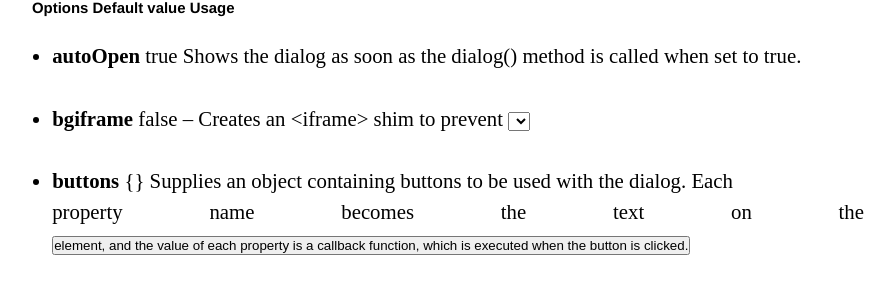
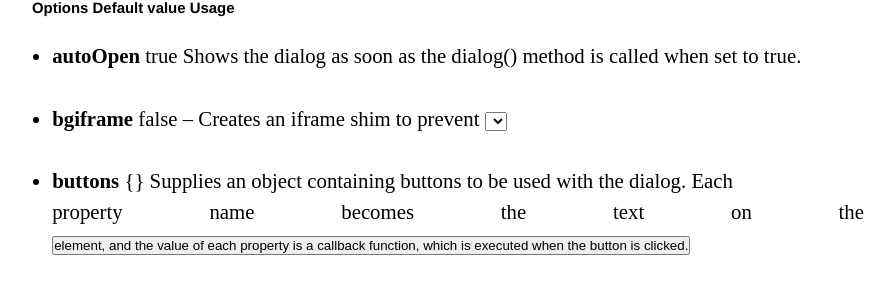
Before and after one commit to vxvinod/vxvinod.github.io, a Jekyll site: the page built from _posts/2014-03-05-Jquery-ui-Dialog-box-displays-the-content-by-ajax-its-dead-hot-ghost-rider.md, in a window 1280 px wide and 900 px high, scrolled down 485 px. Shown: the part 153-449 px from the top of the window, without its empty margins (192-1087 px from the left). Built offline with Jekyll 4.4.1, drawn with Linux system fonts in a browser that asks for light colours; Markdown is read by kramdown in place of the engine named in the settings; part of the change alters nothing that is shown.

```diff
--- a/_posts/2014-03-05-Jquery-ui-Dialog-box-displays-the-content-by-ajax-its-dead-hot-ghost-rider.md
+++ b/_posts/2014-03-05-Jquery-ui-Dialog-box-displays-the-content-by-ajax-its-dead-hot-ghost-rider.md
@@ -17,7 +17,7 @@ that is jquery.
 ####Options	Default value	Usage
 + **autoOpen**	 true	Shows the dialog as soon as the dialog() method is called when set to true.
 
-+ **bgiframe**	false -- Creates an <iframe> shim to prevent <select> elements showing through the dialog in IE6 (at present the bgiframe plugin is required). We'll look at this option in more detail shortly. This plugin is due to be retired in version 1.8 of the library and will be replaced by the new stackfix component.
++ **bgiframe**	false -- Creates an iframe shim to prevent <select> elements showing through the dialog in IE6 (at present the bgiframe plugin is required). We'll look at this option in more detail shortly. This plugin is due to be retired in version 1.8 of the library and will be replaced by the new stackfix component.
 + **buttons**	{}	Supplies an object containing buttons to be used with the dialog. Each
                                      property name becomes the text on the <button> element, and the value of each property is a callback function, which is executed when the button is clicked.
 + **closeOnEscape**	true -	If set to true, the dialog will close when the Esc key is pressed.
```
